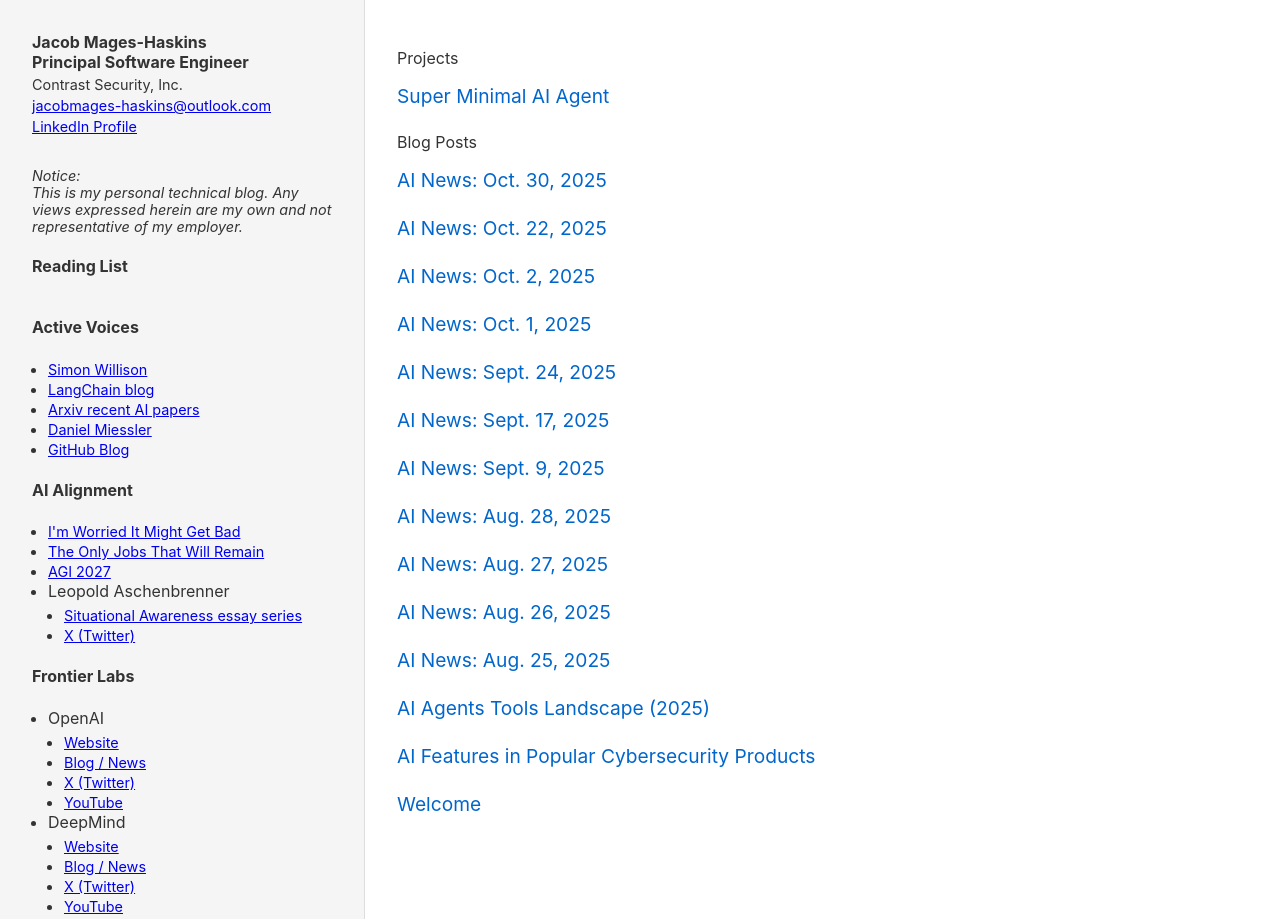
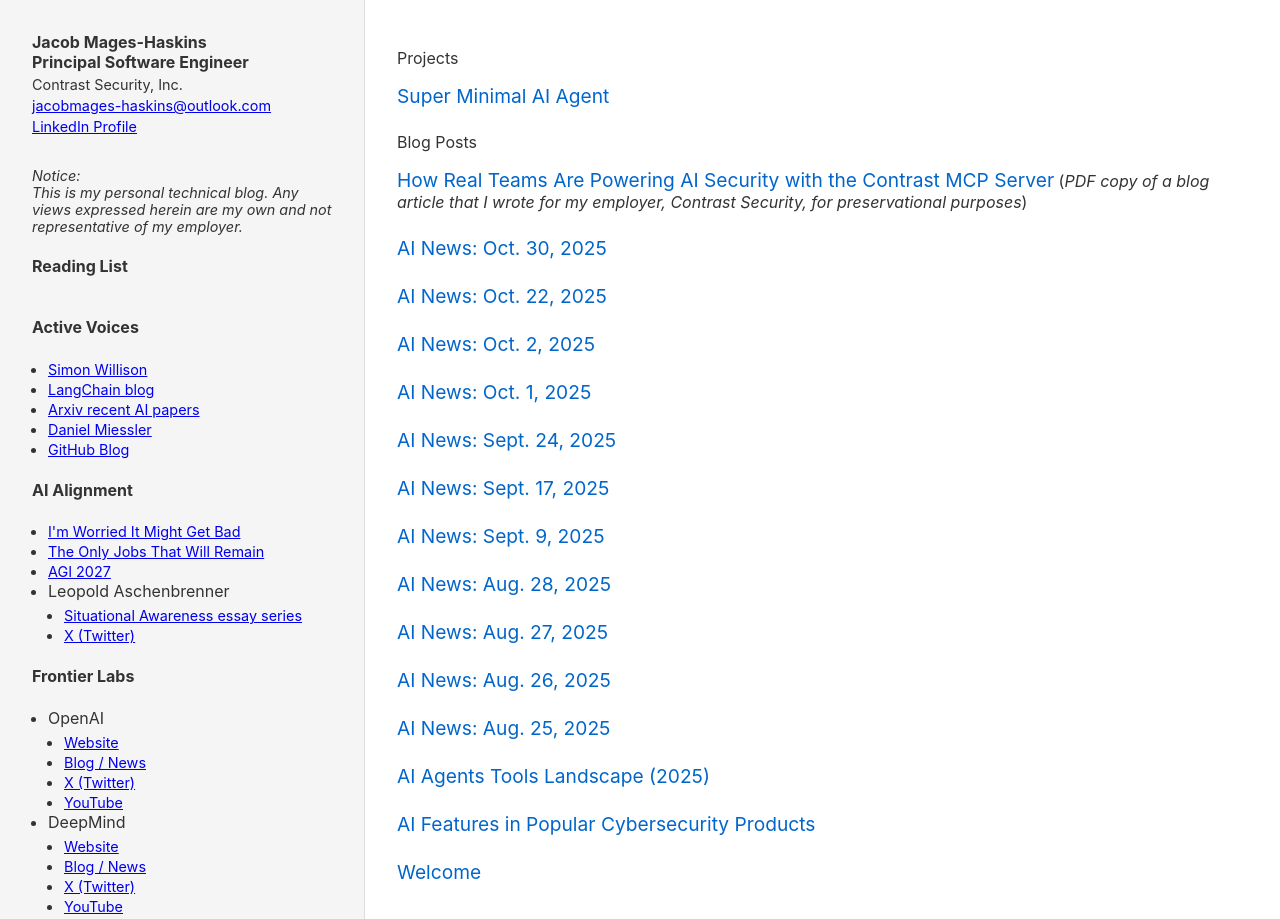
Before and after one commit to jacobm-eng/jacoblog, a plain HTML site: page index.html in a window 1280 px wide. Shown: the top 919 px of the page. Drawn offline with Linux system fonts and the light colour scheme.

Commit message:
Update index.html

```diff
--- a/index.html
+++ b/index.html
@@ -799,50 +799,53 @@
     <!-- Add more post links here -->
     <p>Projects</p>
     <section class="post-link">
-      <a href="https://github.com/jacobm-eng/super-minimal-ai-agent">Super Minimal AI Agent</a>
+      <a href="https://github.com/jacobm-eng/super-minimal-ai-agent" target="_blank">Super Minimal AI Agent</a>
     </section>
     <p>Blog Posts</p>
     <section class="post-link">
-      <a href="https://jacoblog.com/ai_news_oct_30_2025.html">AI News: Oct. 30, 2025</a>
+      <a href="https://jacoblog.com/How_Real_Teams_Are_Powering_AI_Security_with_the_Contrast_MCP_Server.pdf" target="_blank">How Real Teams Are Powering AI Security with the Contrast MCP Server</a> (<i>PDF copy of a blog article that I wrote for my employer, Contrast Security, for preservational purposes</i>)
     </section>
     <section class="post-link">
-      <a href="https://jacoblog.com/ai_news_oct_22_2025.html">AI News: Oct. 22, 2025</a>
+      <a href="https://jacoblog.com/ai_news_oct_30_2025.html" target="_blank">AI News: Oct. 30, 2025</a>
     </section>
     <section class="post-link">
-      <a href="https://jacoblog.com/ai_news_oct_2_2025.html">AI News: Oct. 2, 2025</a>
+      <a href="https://jacoblog.com/ai_news_oct_22_2025.html" target="_blank">AI News: Oct. 22, 2025</a>
     </section>
     <section class="post-link">
-      <a href="https://jacoblog.com/ai_news_oct_1_2025.html">AI News: Oct. 1, 2025</a>
+      <a href="https://jacoblog.com/ai_news_oct_2_2025.html" target="_blank">AI News: Oct. 2, 2025</a>
     </section>
     <section class="post-link">
-      <a href="https://jacoblog.com/ai_news_sept_24_2025.html">AI News: Sept. 24, 2025</a>
+      <a href="https://jacoblog.com/ai_news_oct_1_2025.html" target="_blank">AI News: Oct. 1, 2025</a>
     </section>
     <section class="post-link">
-      <a href="https://jacoblog.com/ai_news_sept_17_2025.html">AI News: Sept. 17, 2025</a>
+      <a href="https://jacoblog.com/ai_news_sept_24_2025.html" target="_blank">AI News: Sept. 24, 2025</a>
     </section>
     <section class="post-link">
-      <a href="https://jacoblog.com/ai_news_sept_9_2025.html">AI News: Sept. 9, 2025</a>
+      <a href="https://jacoblog.com/ai_news_sept_17_2025.html" target="_blank">AI News: Sept. 17, 2025</a>
     </section>
     <section class="post-link">
-      <a href="https://jacoblog.com/ai_news_aug_28_2025.html">AI News: Aug. 28, 2025</a>
+      <a href="https://jacoblog.com/ai_news_sept_9_2025.html" target="_blank">AI News: Sept. 9, 2025</a>
     </section>
     <section class="post-link">
-      <a href="https://jacoblog.com/ai_news_aug_27_2025.html">AI News: Aug. 27, 2025</a>
+      <a href="https://jacoblog.com/ai_news_aug_28_2025.html" target="_blank">AI News: Aug. 28, 2025</a>
     </section>
     <section class="post-link">
-      <a href="https://jacoblog.com/ai_news_aug_26_2025.html">AI News: Aug. 26, 2025</a>
+      <a href="https://jacoblog.com/ai_news_aug_27_2025.html" target="_blank">AI News: Aug. 27, 2025</a>
     </section>
     <section class="post-link">
-      <a href="https://jacoblog.com/ai_news_aug_25_2025.html">AI News: Aug. 25, 2025</a>
+      <a href="https://jacoblog.com/ai_news_aug_26_2025.html" target="_blank">AI News: Aug. 26, 2025</a>
     </section>
     <section class="post-link">
-      <a href="ai-agent-tools-2025.html">AI Agents Tools Landscape (2025)</a>
+      <a href="https://jacoblog.com/ai_news_aug_25_2025.html" target="_blank">AI News: Aug. 25, 2025</a>
     </section>
     <section class="post-link">
-      <a href="cybersecurity-ai-features.html">AI Features in Popular Cybersecurity Products</a>
+      <a href="ai-agent-tools-2025.html" target="_blank">AI Agents Tools Landscape (2025)</a>
     </section>
     <section class="post-link">
-      <a href="welcome.html">Welcome</a>
+      <a href="cybersecurity-ai-features.html" target="_blank">AI Features in Popular Cybersecurity Products</a>
+    </section>
+    <section class="post-link">
+      <a href="welcome.html" target="_blank">Welcome</a>
     </section>
   </main>
 
```
